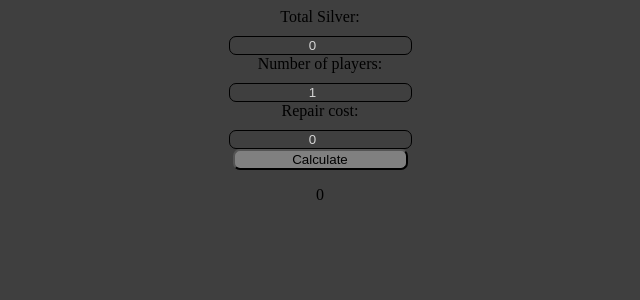
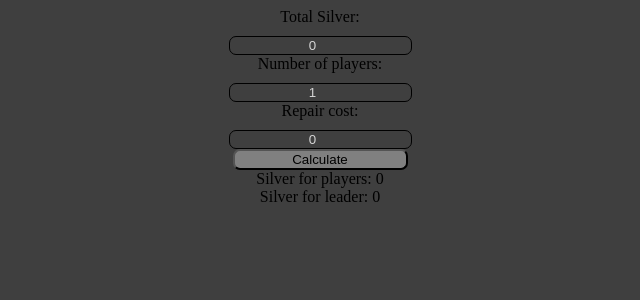
Before and after one commit to Teeco123/AlbionLootsplit, a React (Create React App) app: page / in a window 1280 px wide. Shown: the top 300 px of the page, without its empty margins (320-960 px from the left). Built offline with nearby package versions, Linux system fonts and the light colour scheme.

Commit message:
Working app

```diff
--- a/src/App.js
+++ b/src/App.js
@@ -7,17 +7,18 @@ function App() {
   const [Players, SetPlayers] = useState(1);
   const [Repair, SetRepair] = useState(0);
   const [FinalSilver, SetFinalSilver] = useState(0);
+  const [FinalSilverLeader, SetFinalSilverLeader] = useState(0);
 
   const handleSilver = (event) => {
     SetSilver(event.target.value);
   }
 
   const handlePlayers = (event) => {
-    SetPlayers(event.target.value)
+    SetPlayers(event.target.value);
   }
 
   const handleRepair = (event) => {
-    SetRepair(event.target.value)
+    SetRepair(event.target.value);
   }
 
   const handleSubmit = (event) => {
@@ -53,7 +54,10 @@ function App() {
           type="submit"
           value="Calculate" />
       </form>
-      <p>{FinalSilver}</p>
+      <div className='result'>
+        Silver for players: {FinalSilver} <br/>
+        Silver for leader: {FinalSilverLeader}
+      </div>
     </div>
   );
 }
```
